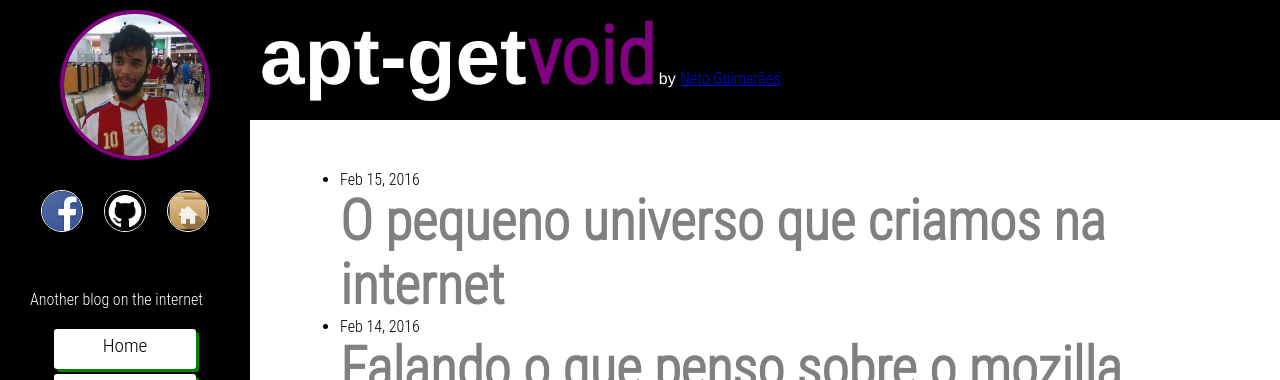
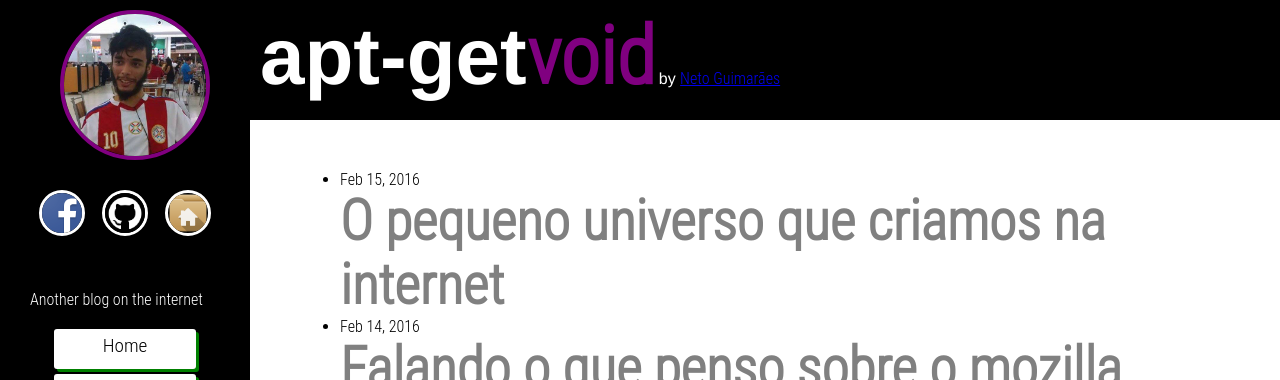
Before and after one commit to batoreh/netoguimaraes.github.io, a Jekyll site: the page built from index.html, in a window 1280 px wide. Shown: the top 380 px of the page. Built offline with Jekyll 4.4.1, drawn with Linux system fonts in a browser that asks for light colours; some web fonts are replaced.

Commit message:
Update master.css

```diff
--- a/css/master.css
+++ b/css/master.css
@@ -82,7 +82,7 @@
 }
 .social-media-link{
 	float: left;
-	border: 1px solid white;
+	border: 3px solid white;
 	border-radius: 50%;
 	height: 40px;
 	width: 40px;
```
